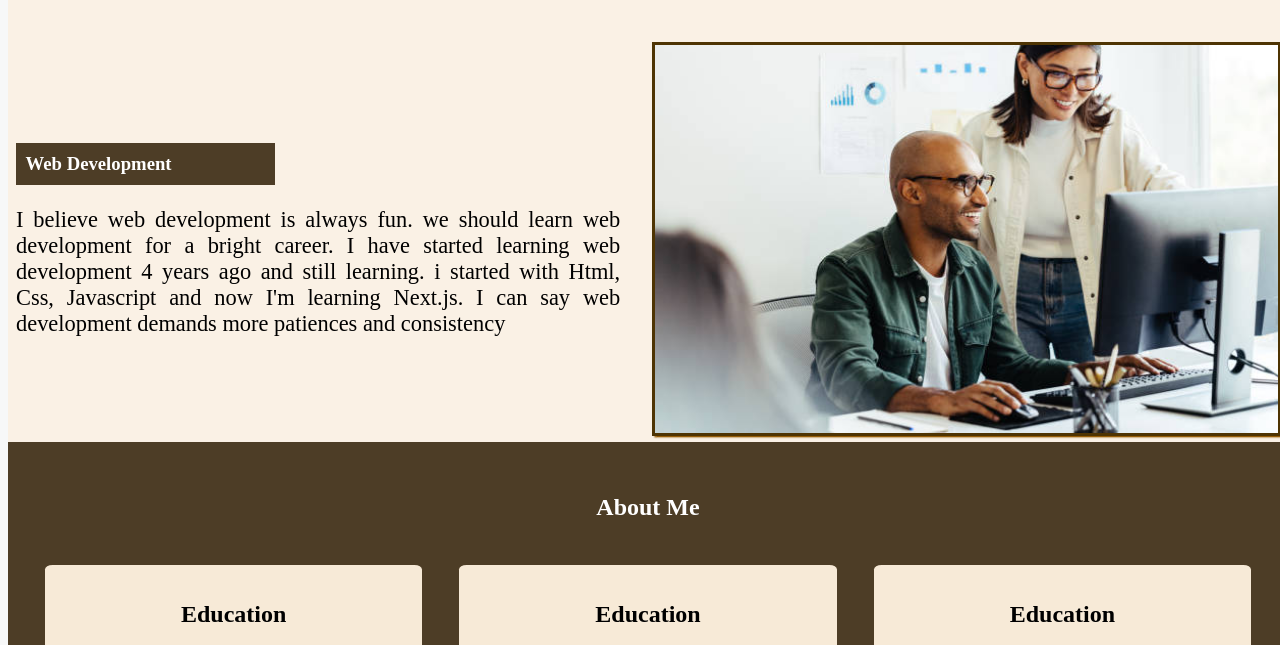
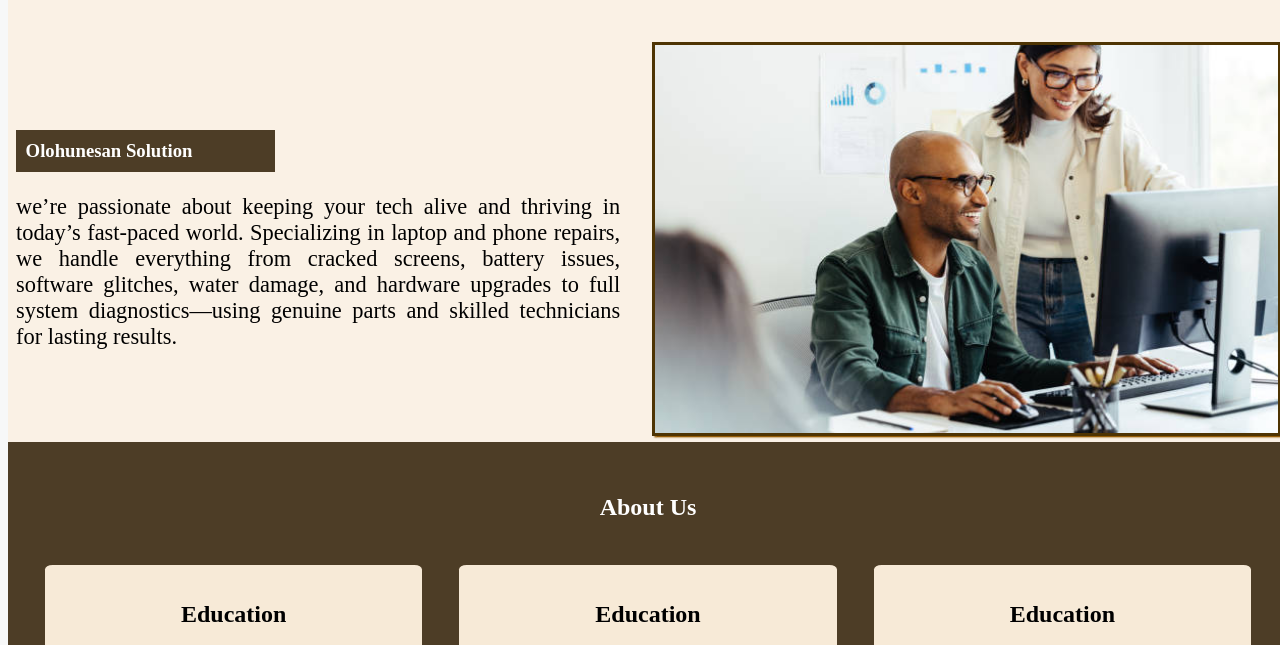
Before and after one commit to System108/blog-web-site, a plain HTML site: page index.html in a window 1280 px wide. Shown: the part 86-731 px from the top of the page. Drawn offline with Linux system fonts and the light colour scheme.

Commit message:
Update index.html

```diff
--- a/index.html
+++ b/index.html
@@ -27,8 +27,8 @@
 <section class="section2" id="Home">
     <div class="section2__div">
         <article class="section2__article">
-            <h1 class="section2__tittle">Web Development</h1>
-            <p class="section2__para">I believe web development is always fun. we should learn web development for a bright career. I have started learning web development 4 years ago and still learning. i started with Html, Css, Javascript and now I'm learning Next.js. I can say web development demands more patiences and consistency</p>
+            <h1 class="section2__tittle">Olohunesan Solution</h1>
+            <p class="section2__para">we’re passionate about keeping your tech alive and thriving in today’s fast-paced world. Specializing in laptop and phone repairs, we handle everything from cracked screens, battery issues, software glitches, water damage, and hardware upgrades to full system diagnostics—using genuine parts and skilled technicians for lasting results.</p>
         </article>
         <aside class="section2__aside">
             <img class="section2__img" src="./img 2.jpg" alt="side image">
@@ -38,7 +38,7 @@
 </section>
 
 <section class="section3" id="About">
-    <h1 class="section3__title">About Me</h1>
+    <h1 class="section3__title">About Us</h1>
 
     <div class="section3__div">
         <div  class="div__edu ">
```
